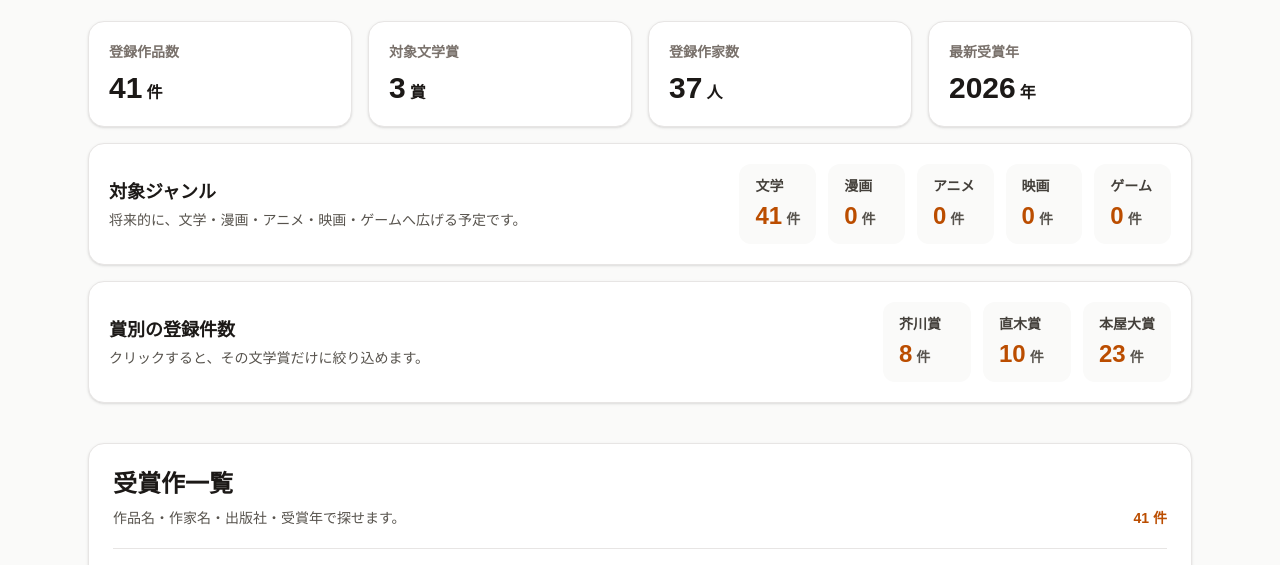
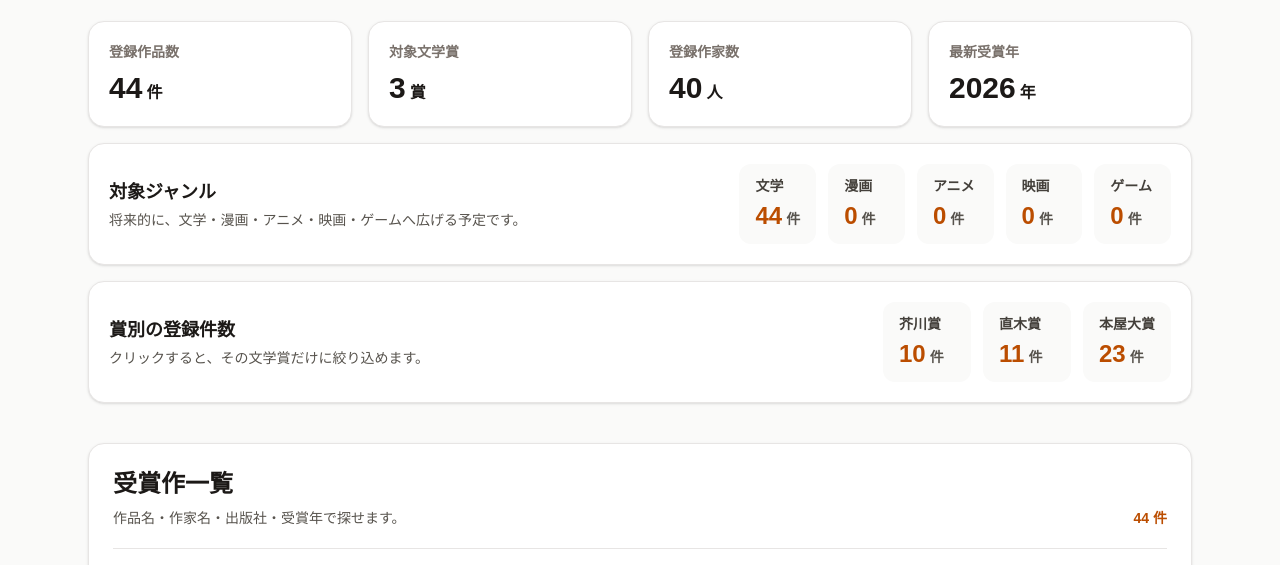
Before and after one commit to fel-an-Studio/bungakusho-zukan, a Next.js app: page / in a window 1280 px wide. Shown: the part 235-800 px from the top of the page. Built offline with nearby package versions, Linux system fonts and the light colour scheme.

Commit message:
Add latest Akutagawa and Naoki winners

```diff
--- a/data/award-results.ts
+++ b/data/award-results.ts
@@ -619,4 +619,45 @@ export const awardResults: AwardResult[] = [
     sourceUrl: HONTAI_SOURCE_URL,
     verifiedAt: "2026-06-05",
   },
+  {
+    ...literatureDefaults,
+    id: "akutagawa-2025-174-toriyama-makoto",
+    awardName: "芥川賞",
+    awardYear: 2025,
+    round: 174,
+    authorName: "鳥山まこと",
+    workTitle: "時の家",
+    publisher: "講談社",
+    resultType: "winner",
+    sourceName: "日本文学振興会",
+    sourceUrl: AKUTAGAWA_SOURCE_URL,
+    verifiedAt: "2026-06-06",
+  },
+  {
+    ...literatureDefaults,
+    id: "akutagawa-2025-174-hatakeyama-ushio",
+    awardName: "芥川賞",
+    awardYear: 2025,
+    round: 174,
+    authorName: "畠山丑雄",
+    workTitle: "叫び",
+    resultType: "winner",
+    sourceName: "日本文学振興会",
+    sourceUrl: AKUTAGAWA_SOURCE_URL,
+    verifiedAt: "2026-06-06",
+  },
+  {
+    ...literatureDefaults,
+    id: "naoki-2025-174-shimazu-teru",
+    awardName: "直木賞",
+    awardYear: 2025,
+    round: 174,
+    authorName: "嶋津輝",
+    workTitle: "カフェーの帰り道",
+    publisher: "東京創元社",
+    resultType: "winner",
+    sourceName: "日本文学振興会",
+    sourceUrl: NAOKI_SOURCE_URL,
+    verifiedAt: "2026-06-06",
+  },
 ];
```
